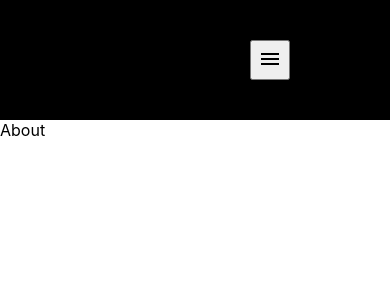
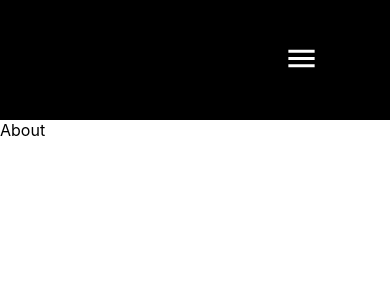
Before and after one commit to antonclayton/CLOTH-APP, a React (Create React App) app: page /about in a window 390 px wide. Shown: the top 300 px of the page. Built offline with nearby package versions, Linux system fonts and the light colour scheme.

Commit message:
hamburger icon size and styling

```diff
--- a/src/components/Navbar.js
+++ b/src/components/Navbar.js
@@ -45,7 +45,7 @@ const Navbar = () => {
             <Link to='/profile' className='link' style={{padding:'30px 100px', color: 'white', fontSize: '24px', textDecoration: 'none'}}>Profile</Link>
           </div>
 
-          <button onClick={toggleNavbar}><MenuIcon/></button>
+          <button onClick={toggleNavbar} id='toggle'><MenuIcon fontSize='large'/></button>
         </Stack>
     </Stack>
   )
--- a/src/styles/Navbar.css
+++ b/src/styles/Navbar.css
@@ -5,3 +5,12 @@
 #open {
     display: none;
 }
+
+#toggle {
+    height: 40px;
+    width: 40px;
+    border: none;
+    background: none;
+    color: white;
+    padding-left: 40px;
+}
```
